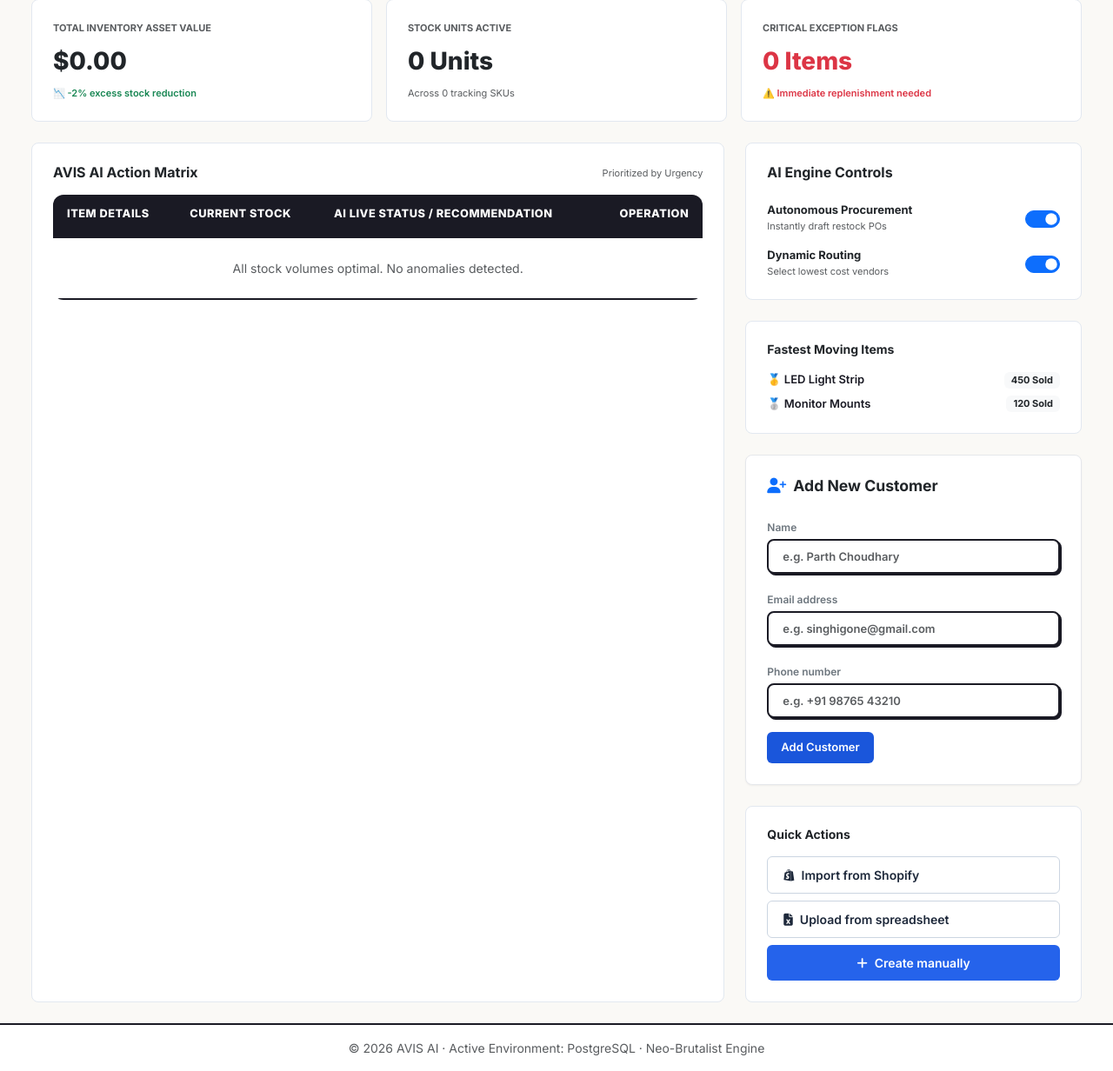
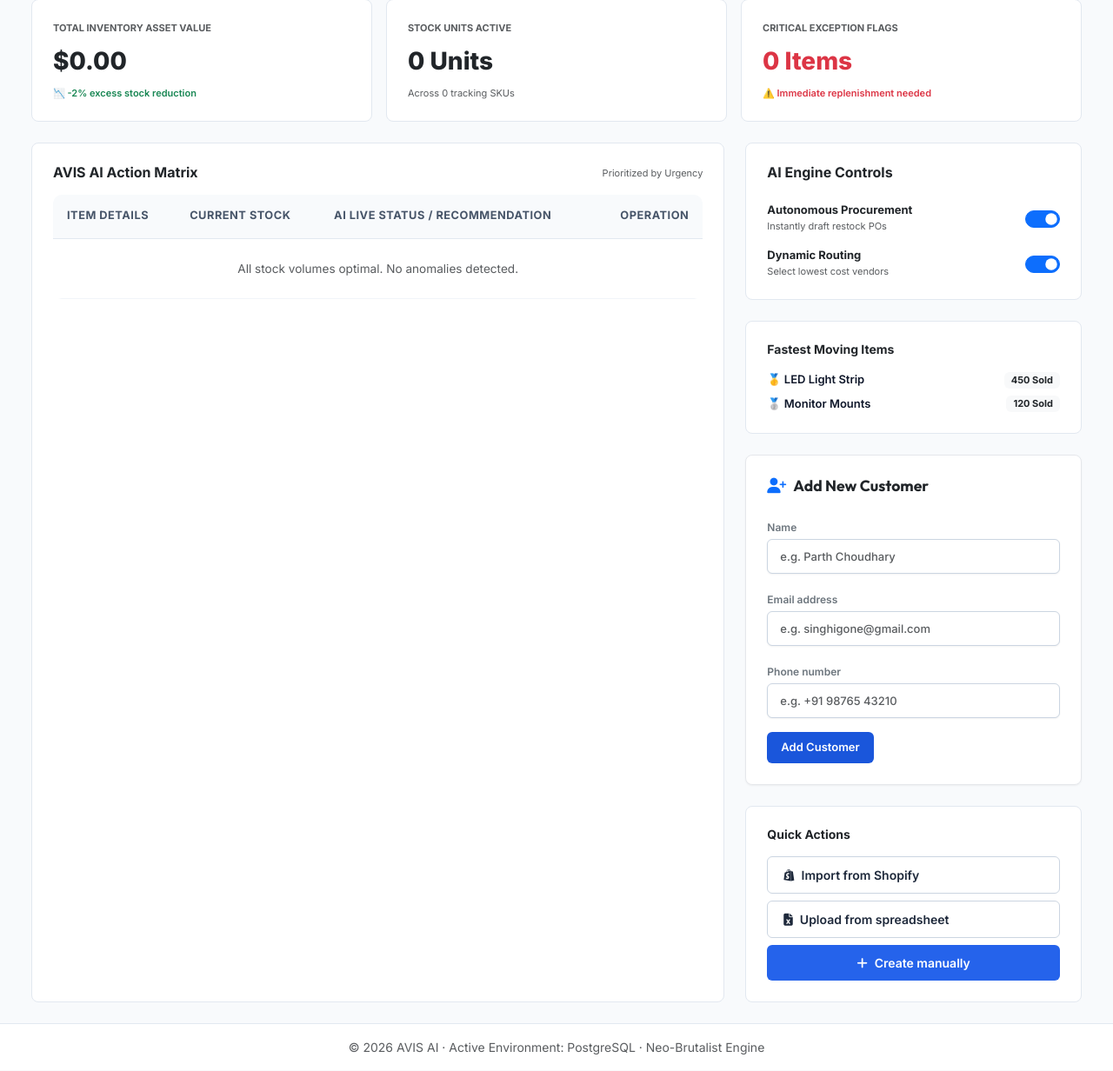
Before and after one commit to ParthChoudhary123/avis2, a Django app: page /manager/dashboard/ in a window 1280 px wide. Shown: the part 271-1503 px from the top of the page at 87% size. Run offline with Django 5.2, Linux system fonts and the light colour scheme; the visitor is signed in with stand-in values (Sample User, id 1); data comes from the database, SQL or seed files in the repository; data that the repository does not hold is empty.

Commit message:
Improve UI UX of dashboard pages by transitioning from blocky Neo-Brutalism to premium SaaS typography, smooth rounded corners, and soft organic drop shadows

```diff
--- a/inventory/templates/inventory/base_dashboard.html
+++ b/inventory/templates/inventory/base_dashboard.html
@@ -6,27 +6,28 @@
     <title>{% block title %}avis ai - Operations Portal{% endblock %}</title>
     <!-- Bootstrap 5 CSS -->
     <link href="https://cdn.jsdelivr.net/npm/bootstrap@5.3.2/dist/dist/css/bootstrap.min.css" rel="stylesheet">
-    <!-- Google Fonts: Inter -->
-    <link href="https://fonts.googleapis.com/css2?family=Inter:wght@400;500;600;700;800;900&display=swap" rel="stylesheet">
+    <!-- Google Fonts: Inter & Outfit -->
+    <link href="https://fonts.googleapis.com/css2?family=Inter:wght@400;500;600;700;800;900&family=Outfit:wght@400;500;600;700;800;900&display=swap" rel="stylesheet">
     <!-- FontAwesome for Icons -->
     <link rel="stylesheet" href="https://cdnjs.cloudflare.com/ajax/libs/font-awesome/6.4.2/css/all.min.css">
 
-    <!-- Neo-Brutalist Dashboard Stylesheet -->
+    <!-- Premium SaaS Dashboard Stylesheet -->
     <style>
         :root {
-            --bg-lavender: #D2C4FB;
-            --brand-lime: #DFFF00;
-            --bg-cream: #FAF9F6;
-            --text-dark: #1A1A24;
-            --status-green-bg: #E2F6D3;
-            --status-green-text: #2E6B12;
-            --status-red-bg: #FFE5E5;
-            --status-red-text: #CC0000;
-            --status-yellow-bg: #FFF2CC;
-            --status-yellow-text: #8C6B00;
-            --border-color: #1A1A24;
-            --border-main: 2px solid var(--border-color);
+            --bg-lavender: #EEF2F6;
+            --brand-lime: #4f46e5; /* Indigo Accent */
+            --bg-cream: #F8FAFC; /* Light slate grey */
+            --text-dark: #0f172a; /* Slate 900 */
+            --status-green-bg: #dcfce7;
+            --status-green-text: #16a34a;
+            --status-red-bg: #fee2e2;
+            --status-red-text: #dc2626;
+            --status-yellow-bg: #fef3c7;
+            --status-yellow-text: #d97706;
+            --border-color: #e2e8f0; /* Soft borders */
+            --border-main: 1px solid var(--border-color);
             --font-family: 'Inter', sans-serif;
+            --font-heading: 'Outfit', sans-serif;
         }
 
         body {
@@ -361,24 +362,24 @@
             100% { transform: rotate(360deg); }
         }
 
-        /* Neo-Brutalist Card Panels */
+        /* Premium SaaS Card Panels */
         .glass-card {
             background: #ffffff;
-            border: var(--border-main);
-            border-radius: 16px;
-            box-shadow: 4px 4px 0px var(--border-color);
-            transition: all 0.15s ease-out;
+            border: 1px solid #e2e8f0;
+            border-radius: 12px;
+            box-shadow: 0 4px 6px -1px rgba(0, 0, 0, 0.05), 0 2px 4px -1px rgba(0, 0, 0, 0.02);
+            transition: all 0.2s cubic-bezier(0.4, 0, 0.2, 1);
         }
 
         .glass-card:hover {
-            transform: translate(-2px, -2px);
-            box-shadow: 6px 6px 0px var(--border-color);
+            transform: translateY(-2px);
+            box-shadow: 0 10px 15px -3px rgba(0, 0, 0, 0.08), 0 4px 6px -2px rgba(0, 0, 0, 0.03);
         }
 
-        /* Neo-Brutalist Grid Tables */
+        /* Clean SaaS Grid Tables */
         .table-responsive {
-            border: var(--border-main);
-            border-radius: 12px;
+            border: 1px solid #e2e8f0;
+            border-radius: 10px;
             overflow: hidden;
             background: #ffffff;
         }
@@ -389,84 +390,86 @@
         }
 
         .table th {
-            background-color: var(--text-dark) !important;
-            color: #ffffff !important;
-            font-weight: 800;
+            background-color: #f8fafc !important;
+            color: #475569 !important;
+            font-weight: 700;
             font-size: 0.8rem;
             text-transform: uppercase;
             letter-spacing: 0.5px;
-            padding: 12px 16px;
-            border-bottom: var(--border-main);
+            padding: 14px 16px;
+            border-bottom: 1px solid #e2e8f0;
         }
 
         .table td {
-            font-size: 0.88rem;
+            font-size: 0.85rem;
             padding: 14px 16px;
-            border-bottom: var(--border-main);
+            border-bottom: 1px solid #f1f5f9;
             background-color: #ffffff;
+            color: #334155;
         }
 
         .table-hover tbody tr:hover td {
-            background-color: var(--bg-lavender) !important;
+            background-color: #f8fafc !important;
         }
 
         .table tr:nth-child(even) td {
-            background-color: var(--bg-cream);
+            background-color: #fafbfc;
         }
 
-        /* Neo-Brutalist Form Inputs */
+        /* Clean SaaS Form Inputs */
         .form-control, .form-select {
             background-color: #ffffff !important;
-            border: var(--border-main) !important;
+            border: 1px solid #cbd5e1 !important;
             color: var(--text-dark) !important;
-            border-radius: 8px !important;
-            padding: 12px 16px !important;
-            font-size: 0.95rem;
-            font-weight: 600;
-            box-shadow: 2px 2px 0px var(--border-color);
+            border-radius: 6px !important;
+            padding: 10px 14px !important;
+            font-size: 0.9rem;
+            font-weight: 500;
             transition: all 0.15s ease-in-out;
+            box-shadow: 0 1px 2px rgba(0, 0, 0, 0.05) !important;
         }
 
         .form-control:focus, .form-select:focus {
-            transform: translate(-1px, -1px);
-            box-shadow: 4px 4px 0px var(--border-color);
+            border-color: #6366f1 !important;
+            box-shadow: 0 0 0 3px rgba(99, 102, 241, 0.15) !important;
             outline: none;
         }
 
-        /* Neo-Brutalist Button Tokens */
+        /* Premium Button Styles */
         .btn-glow {
             background-color: var(--brand-lime) !important;
-            color: var(--text-dark) !important;
-            border: var(--border-main) !important;
-            border-radius: 8px !important;
-            font-weight: 800;
-            font-size: 0.88rem;
-            padding: 10px 20px !important;
-            box-shadow: 3px 3px 0px var(--border-color);
-            transition: all 0.1s ease-in-out;
+            color: #ffffff !important;
+            border: none !important;
+            border-radius: 6px !important;
+            font-weight: 600;
+            font-size: 0.85rem;
+            padding: 10px 18px !important;
+            box-shadow: 0 2px 4px rgba(79, 70, 229, 0.15);
+            transition: all 0.2s ease;
         }
 
         .btn-glow:hover {
-            transform: translate(-1px, -1px);
-            box-shadow: 4px 4px 0px var(--border-color);
+            opacity: 0.9;
+            transform: translateY(-1px);
+            box-shadow: 0 4px 6px rgba(79, 70, 229, 0.2);
         }
 
         .btn-outline-glow {
             background-color: #ffffff !important;
-            color: var(--text-dark) !important;
-            border: var(--border-main) !important;
-            border-radius: 8px !important;
-            font-weight: 800;
-            font-size: 0.88rem;
-            padding: 10px 20px !important;
-            box-shadow: 3px 3px 0px var(--border-color);
-            transition: all 0.1s ease-in-out;
+            color: #4f46e5 !important;
+            border: 1px solid #e0e7ff !important;
+            border-radius: 6px !important;
+            font-weight: 600;
+            font-size: 0.85rem;
+            padding: 10px 18px !important;
+            box-shadow: 0 1px 2px rgba(0, 0, 0, 0.05);
+            transition: all 0.2s ease;
         }
 
         .btn-outline-glow:hover {
-            transform: translate(-1px, -1px);
-            box-shadow: 4px 4px 0px var(--border-color);
-            background-color: var(--bg-cream) !important;
+            background-color: #f5f3ff !important;
+            border-color: #c7d2fe !important;
+            transform: translateY(-1px);
         }
 
         /* KPI widgets */
--- a/inventory/templates/inventory/manager_dashboard.html
+++ b/inventory/templates/inventory/manager_dashboard.html
@@ -22,16 +22,18 @@
 
     /* Core typography specifications */
     .h1-main-header {
+        font-family: var(--font-heading), sans-serif;
         font-size: 32px;
+        font-weight: 700;
+        color: #0f172a;
+        margin-bottom: 8px;
+    }
+
+    .h2-section-title {
+        font-family: var(--font-heading), sans-serif;
+        font-size: 22px;
         font-weight: 600;
-        color: #1E293B;
-        margin-bottom: 8px;
-    }
-
-    .h2-section-title {
-        font-size: 22px;
-        font-weight: 500;
-        color: #1E293B;
+        color: #1e293b;
         margin-bottom: 16px;
     }
 
```
